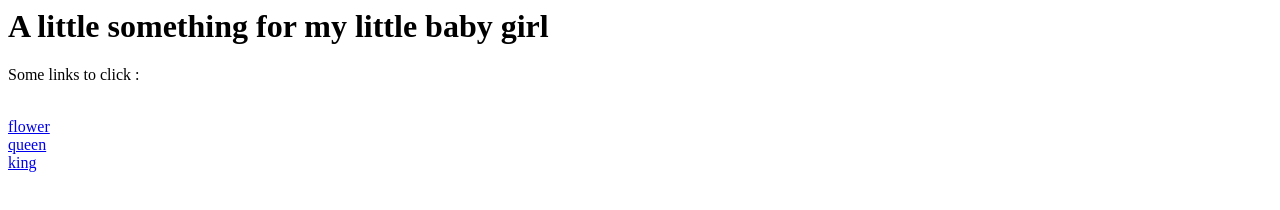
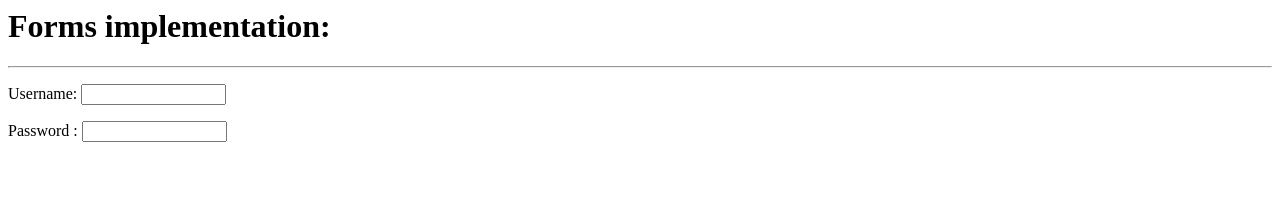
Before and after one commit to olimpius2/cram, a plain HTML site: page index.html in a window 1280 px wide. Drawn offline with Linux system fonts and the light colour scheme.

Commit message:
some more tests

```diff
--- a/index.html
+++ b/index.html
@@ -1,20 +1,23 @@
 <html>
-  <title>CRAM IS LOVE</title>
+  <header>
+    <title>Forms tests</title>
 
-  <header>
-    <h1>A little something for my little baby girl</h1>
+    <h1>Forms implementation:</h1>
+    <hr />
   </header>
 
   <body>
-    <p>
-      Some links to click :
-    </p>
-    <br />
 
-    <a href='trick.html#flower'>flower</a>
-    <br />
-    <a href='trick.html#queen'>queen</a>
-    <br />
-    <a href='trick.html#king'>king</a>
+    <form action="test.js" method="post" >
+      <p>Username:
+        <input type="text" name="username" size="15" maxlength="20" / />
+      </p>
+    </form>
+    <form action="test.js" method="post" >
+      <p>Password :
+        <input type="password" name="password" size="15" maxlength="12" / />
+      </p>
+    </form>
+
   </body>
 </html>
```
Also changed, not shown: index2.html (added, +19 -0 lines).
